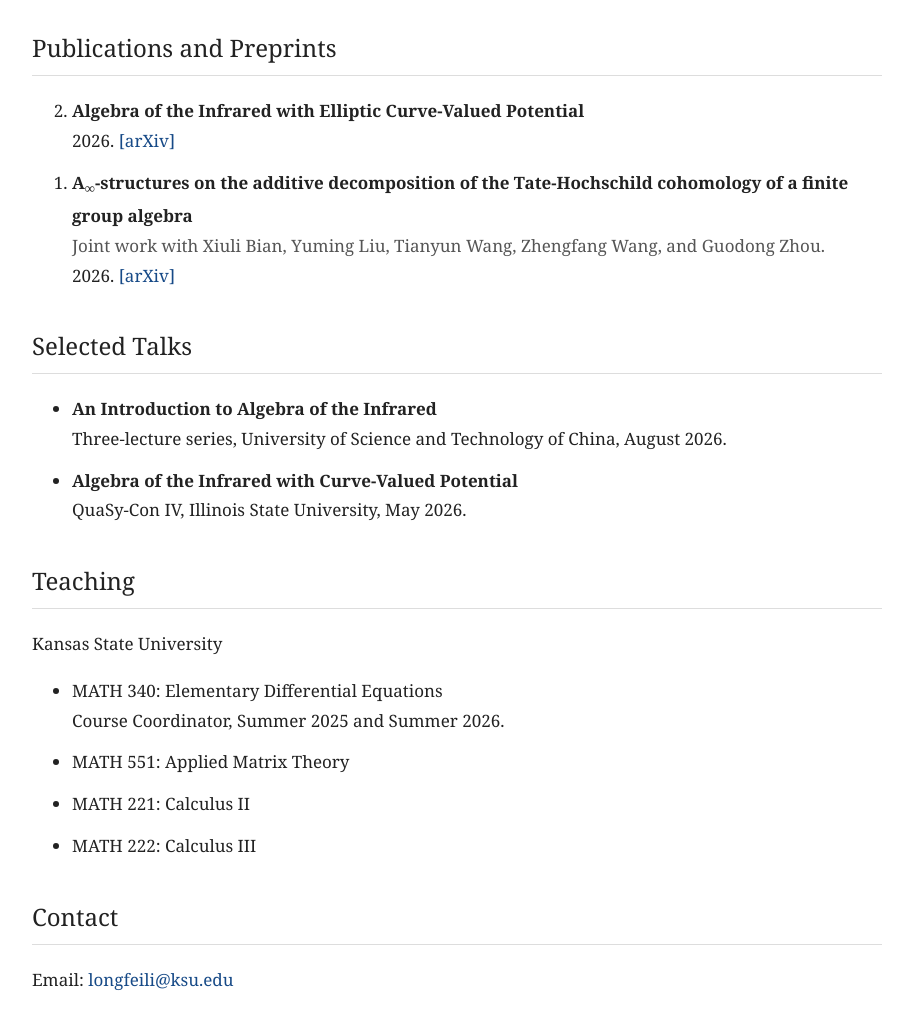
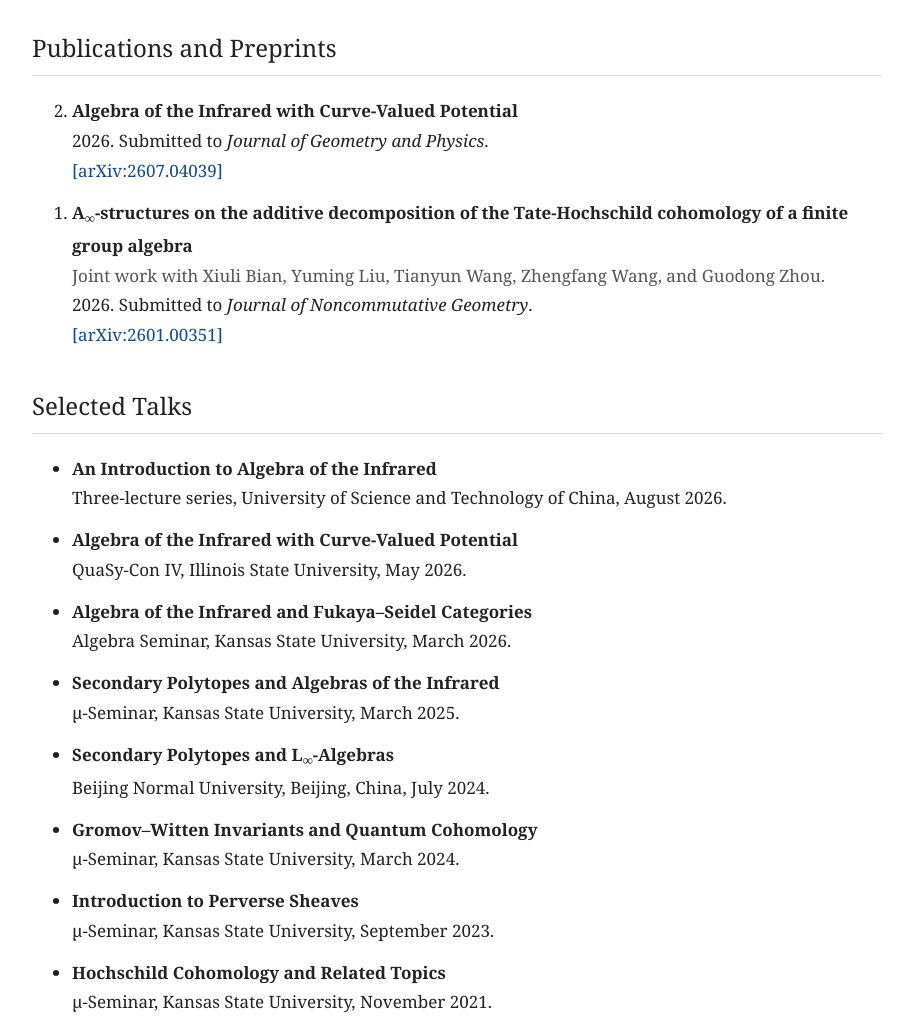
Before and after one commit to longfeili-math/longfeili-math, a plain HTML site: page index.html in a window 1280 px wide. Shown: the part 860-1880 px from the top of the page, without its empty margins (183-1096 px from the left). Drawn offline with Linux system fonts and the light colour scheme.

Commit message:
Update index.html

```diff
--- a/index.html
+++ b/index.html
@@ -176,14 +176,16 @@
     <ol reversed>
         <li>
             <span class="paper-title">
-                    Algebra of the Infrared with Elliptic
+                Algebra of the Infrared with
                 Curve-Valued Potential
             </span>
             <br>
-                2026.
+            2026. Submitted to
+            <em>Journal of Geometry and Physics</em>.
+            <br>
             <a href="https://arxiv.org/abs/2607.04039"
                target="_blank" rel="noopener">
-                    [arXiv]
+                [arXiv:2607.04039]
             </a>
         </li>
 
@@ -195,22 +197,23 @@
                 finite group algebra
             </span>
             <br>
-
             <span class="authors">
                 Joint work with Xiuli Bian,
                 Yuming Liu, Tianyun Wang,
                 Zhengfang Wang, and Guodong Zhou.
             </span>
             <br>
-
-                2026.
+            2026. Submitted to
+            <em>Journal of Noncommutative Geometry</em>.
+            <br>
             <a href="https://arxiv.org/abs/2601.00351"
                target="_blank" rel="noopener">
-                    [arXiv]
+                [arXiv:2601.00351]
             </a>
         </li>
     </ol>
 </section>
+
 
 <section id="talks">
     <h2>Selected Talks</h2>
@@ -228,13 +231,65 @@
 
         <li>
             <strong>
-                    Algebra of the Infrared with
-                    Curve-Valued Potential
+                Algebra of the Infrared with Curve-Valued Potential
             </strong>
             <br>
-                QuaSy-Con IV,
-                Illinois State University,
+            QuaSy-Con IV, Illinois State University,
             May 2026.
+        </li>
+
+        <li>
+            <strong>
+                Algebra of the Infrared and Fukaya&ndash;Seidel Categories
+            </strong>
+            <br>
+            Algebra Seminar, Kansas State University,
+            March 2026.
+        </li>
+
+        <li>
+            <strong>
+                Secondary Polytopes and Algebras of the Infrared
+            </strong>
+            <br>
+            &mu;-Seminar, Kansas State University,
+            March 2025.
+        </li>
+
+        <li>
+            <strong>
+                Secondary Polytopes and L<sub>&infin;</sub>-Algebras
+            </strong>
+            <br>
+            Beijing Normal University, Beijing, China,
+            July 2024.
+        </li>
+
+        <li>
+            <strong>
+                Gromov&ndash;Witten Invariants and Quantum Cohomology
+            </strong>
+            <br>
+            &mu;-Seminar, Kansas State University,
+            March 2024.
+        </li>
+
+        <li>
+            <strong>
+                Introduction to Perverse Sheaves
+            </strong>
+            <br>
+            &mu;-Seminar, Kansas State University,
+            September 2023.
+        </li>
+
+        <li>
+            <strong>
+                Hochschild Cohomology and Related Topics
+            </strong>
+            <br>
+            &mu;-Seminar, Kansas State University,
+            November 2021.
         </li>
     </ul>
 </section>
```
Lines whose indentation alone changed are shown as unchanged.
